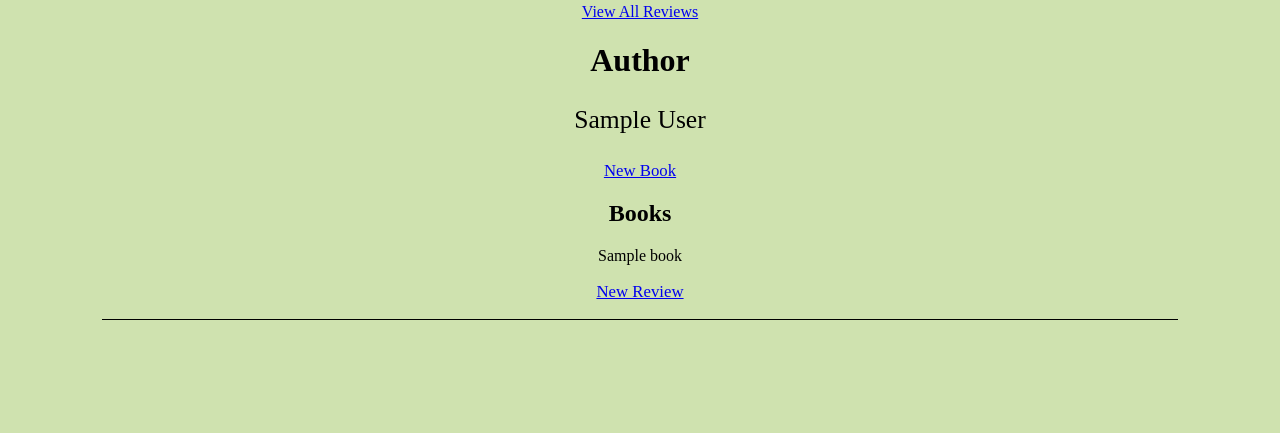
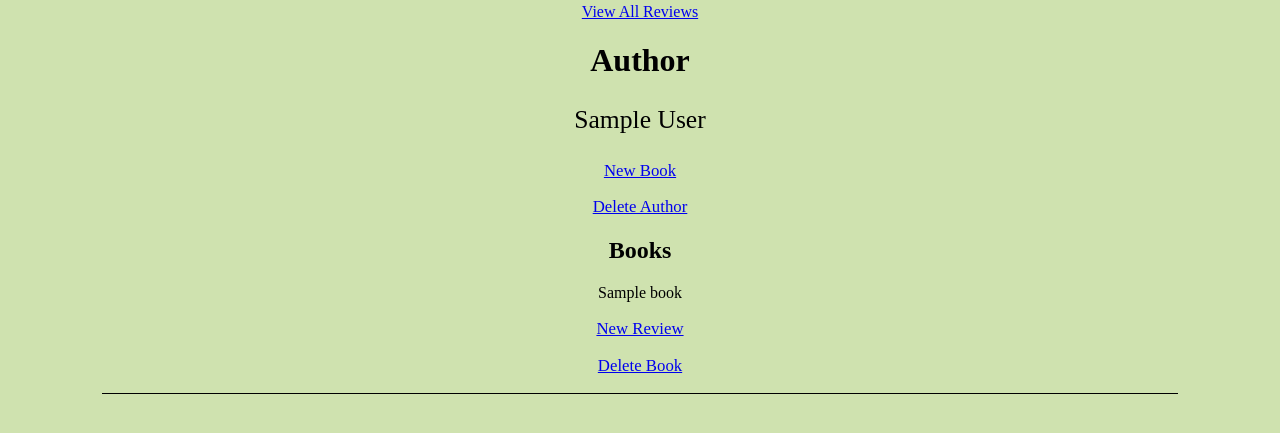
Before and after one commit to Yoannoay/Library, a Flask app: page / in a window 1280 px wide. Shown: the part 145-578 px from the top of the page. Run offline with Flask 2, Linux system fonts and the light colour scheme; a database or web service that is not in the repository returns one stand-in record (values such as "Sample title"); data that the repository does not hold is empty.

```diff
--- a/frontend/application/routes.py
+++ b/frontend/application/routes.py
@@ -108,6 +108,19 @@ def update_review(id):
 # DELETE ROUTES
 
 
+@app.route('/delete/author/<int:id>')
+def delete_author(id):
+    reponse = requests.delete(f"http://library_backend:5000/delete/author/<int:id>")
+    return redirect(url_for('home'))
+
+
+
+@app.route('/delete/book/<int:id>')
+def delete_book(id):
+    reponse = requests.delete(f"http://library_backend:5000/delete/book/<int:id>")
+    return redirect(url_for('home'))
+
+
 @app.route('/delete/review/<int:id>')
 def delete_review(id):
     reponse = requests.delete(f"http://library_backend:5000/delete/review/<int:id>")
--- a/frontend/application/templates/index.html
+++ b/frontend/application/templates/index.html
@@ -10,7 +10,7 @@
 
             <p style="font-size:105%; text-align:center;"> <a href="{{ url_for('create_book', id = authors["Author ID: "] ) }}"> New Book</a> </p>
 
-
+            <p style="font-size:105%; text-align:center;"> <a href="{{ url_for('delete_author', id = authors["Author ID: "] ) }}"> Delete Author</a> </p>
 
 
 
@@ -26,7 +26,7 @@
 
             <p style="font-size:105%; text-align:center;"> <a href="{{ url_for('create_review', id = book["ID"]  ) }}"> New Review</a> </p>
 
-
+            <p style="font-size:105%; text-align:center;"> <a href="{{ url_for('delete_book', id = book["ID"] ) }}"> Delete Book</a> </p>
 
     {% endfor %}
 
```
